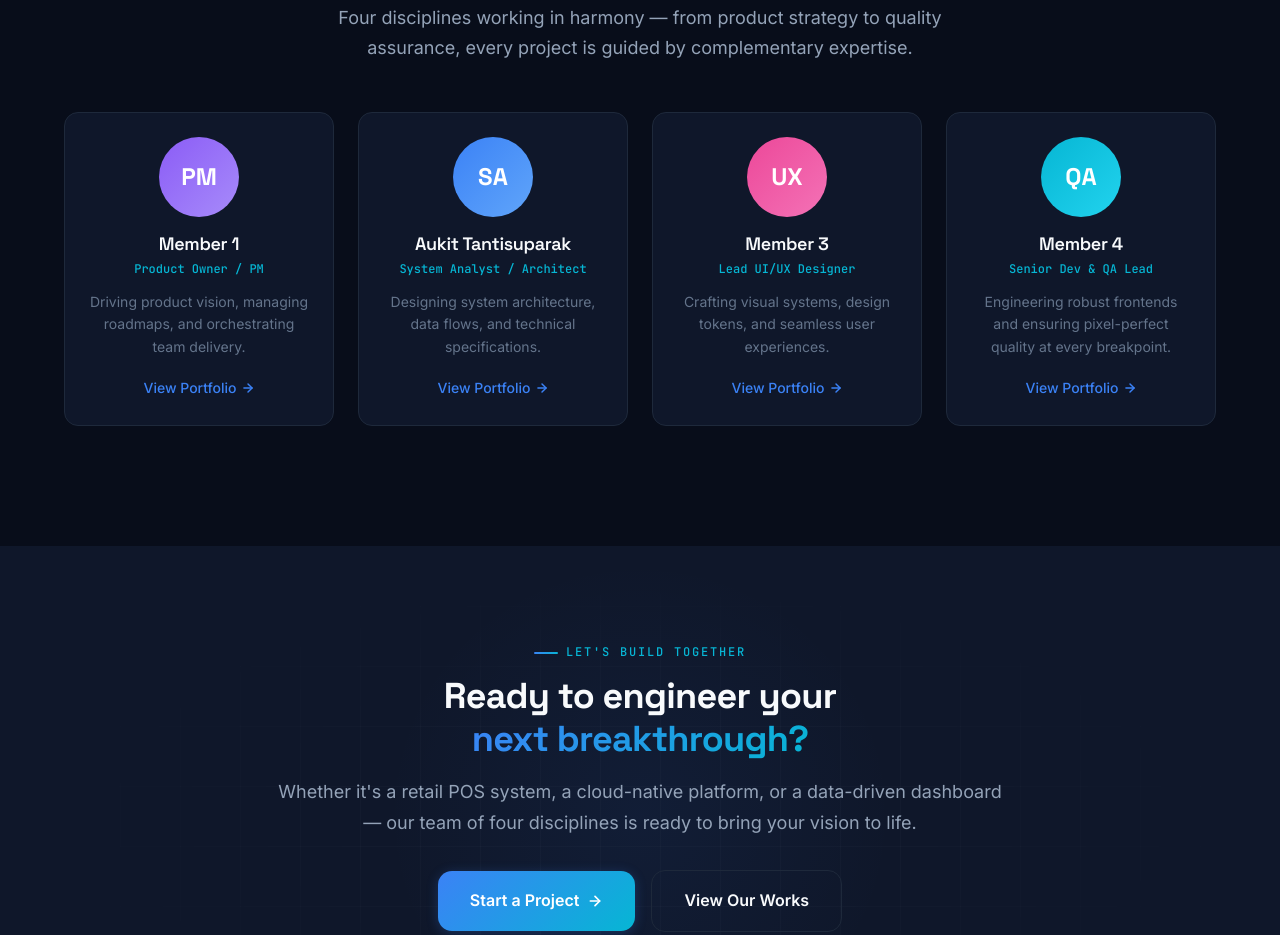
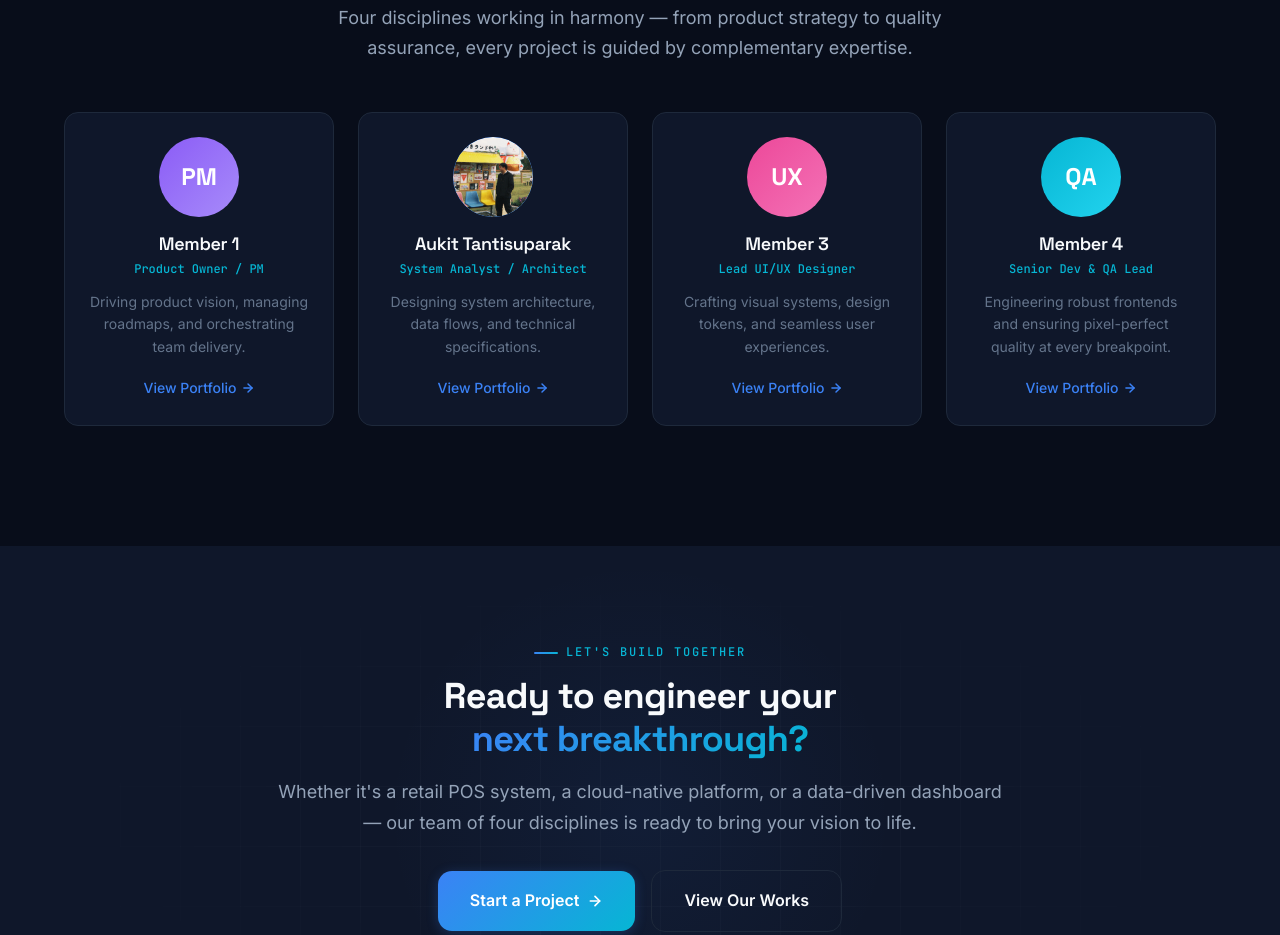
Before and after one commit to aukit-study/960241-group-project, a plain HTML site: page index.html in a window 1280 px wide. Shown: the part 3600-4535 px from the top of the page. Drawn offline with Linux system fonts and the light colour scheme; animation ran at ten frames a second.

Commit message:
feat: add profile image for member 2 in team section

```diff
--- a/index.html
+++ b/index.html
@@ -378,7 +378,9 @@
 
         <!-- Member 2: SA -->
         <div class="team-card reveal reveal-delay-1">
-          <div class="team-card__avatar team-card__avatar--sa">SA</div>
+          <div class="team-card__avatar team-card__avatar--sa">
+            <img src="portfolios/member2-sa/avatart.JPG" alt="Aukit Tantisuparak">
+          </div>
           <h3 class="team-card__name">Aukit Tantisuparak</h3>
           <div class="team-card__role">System Analyst / Architect</div>
           <p class="team-card__bio">Designing system architecture, data flows, and technical specifications.</p>
```
Also changed, not shown: portfolios/member2-sa/avatart.JPG (added).
